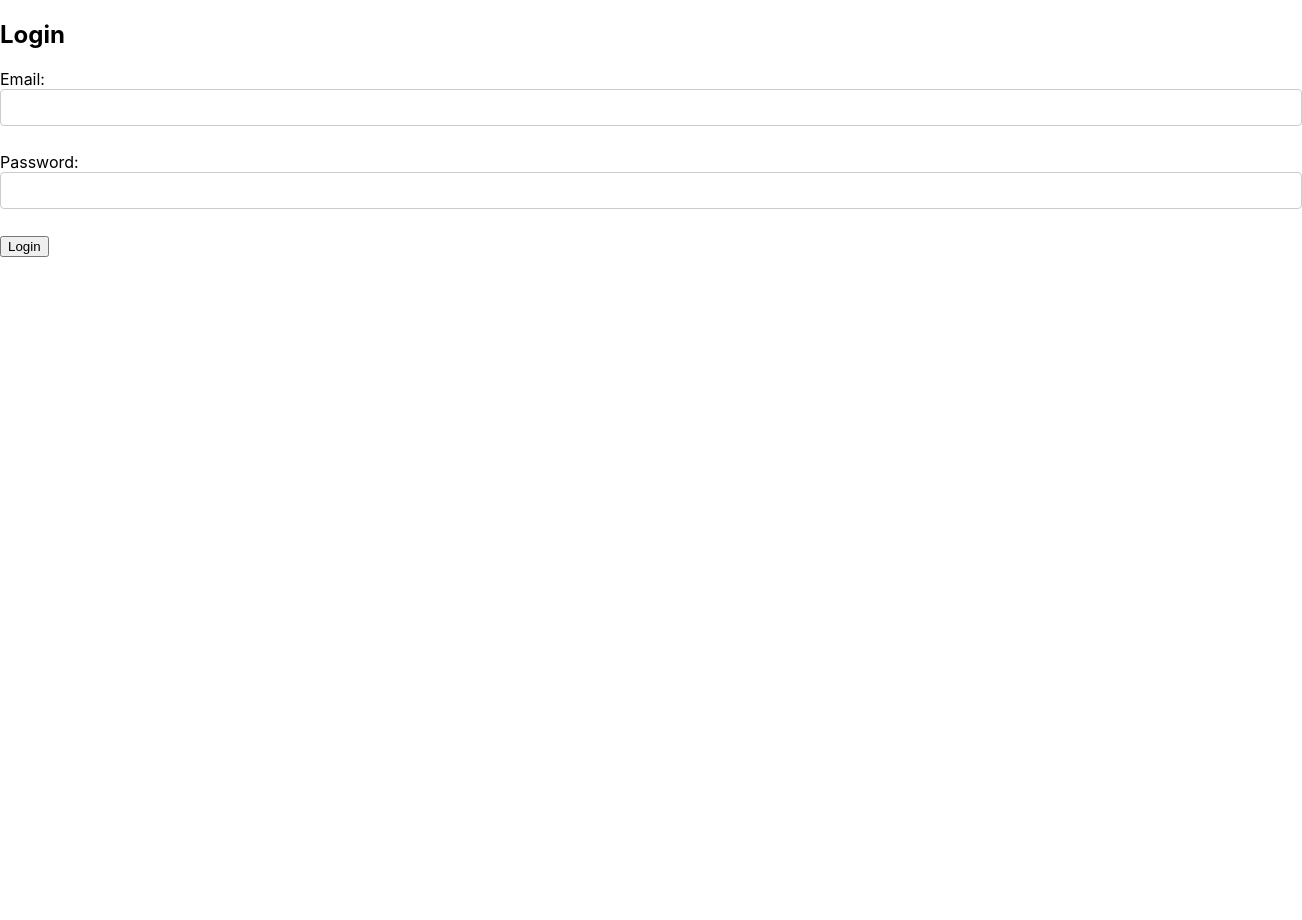
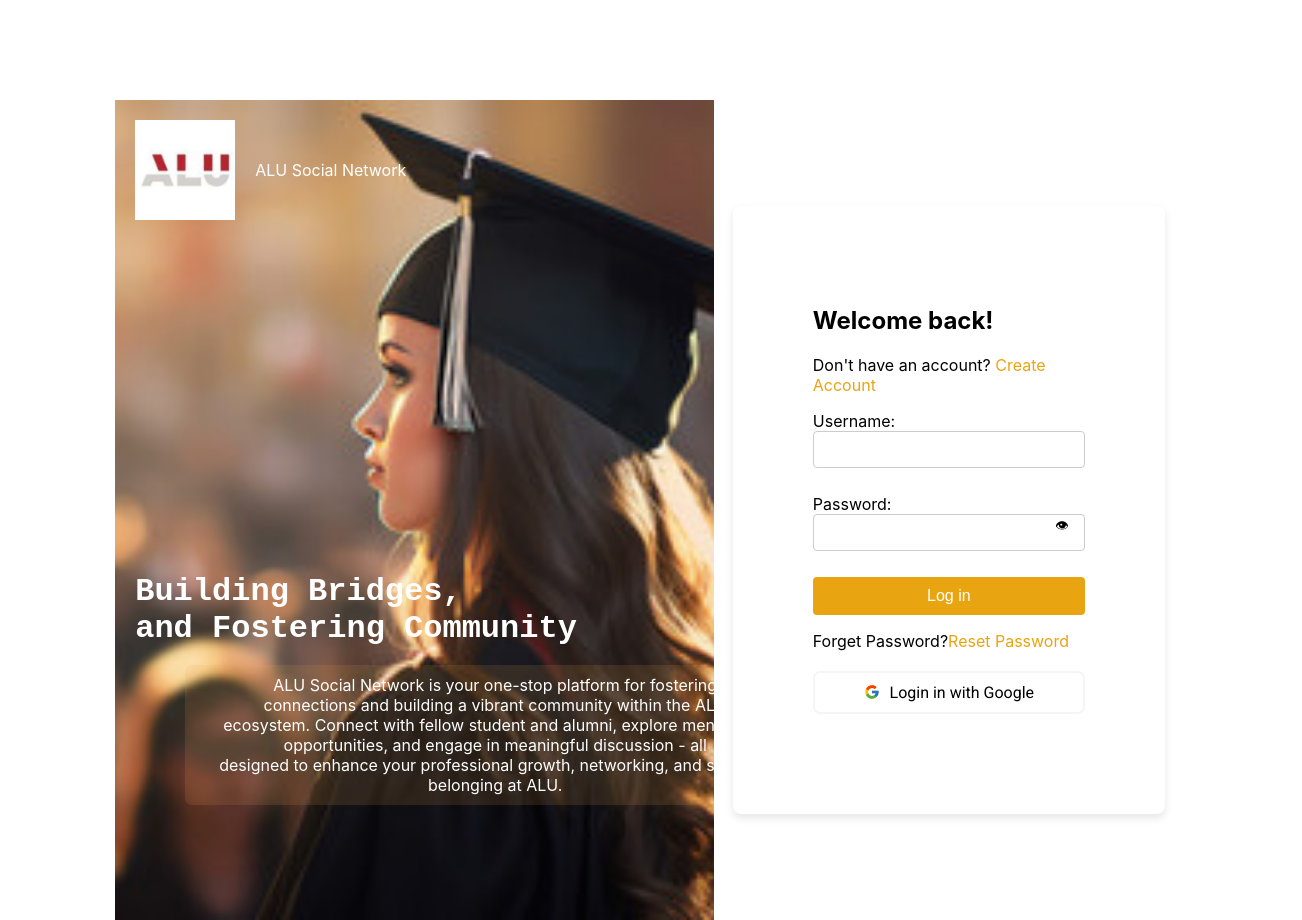
Before and after one commit to Joshua-Coded/ALU-Social-Network, a React (Create React App) app in the folder frontend/: page /login in a window 1280 px wide. Shown: the whole page, 1302 px wide, since content can reach past the window. Before the commit the page ends 800 px from the top, so only its background shows below. Built offline with nearby package versions, Linux system fonts and the light colour scheme.

Commit message:
registration and login redesigned

```diff
--- a/frontend/package.json
+++ b/frontend/package.json
@@ -8,6 +8,7 @@
     "@testing-library/user-event": "^13.5.0",
     "axios": "^1.6.8",
     "cors": "^2.8.5",
+    "jsonwebtoken": "^9.0.2",
     "react": "^18.2.0",
     "react-dom": "^18.2.0",
     "react-icons": "^5.0.1",
--- a/frontend/src/components/LoginForm.js
+++ b/frontend/src/components/LoginForm.js
@@ -1,65 +1,94 @@
 import React, { useState } from 'react';
 import { useNavigate } from 'react-router-dom';
-
+import "./login.css";
+import appLogo from '../images/background.jpeg';
+import backgroundImage from '../images/logo.jpeg';
+import { FcGoogle } from 'react-icons/fc';
 
 const LoginForm = () => {
-    const [credentials, setCredentials] = useState({ email: '', password: '' });
+    const [user, setUser] = useState({
+        username: '',
+        password: '',
+    });
+
+    const [showPassword, setShowPassword] = useState(false);
     const [error, setError] = useState('');
-    const [success, setSuccess] = useState('');
     const navigate = useNavigate();
 
-
-    const handleChange = (e) => {
-        setError('');
-        setCredentials({ ...credentials, [e.target.name]: e.target.value.trim() });
+    const handleChange = (event) => {
+        const { name, value } = event.target;
+        setUser((prevUser) => ({
+            ...prevUser,
+            [name]: value,
+        }));
     };
 
-    const handleSubmit = async (e) => {
-        e.preventDefault();
-        setError('');
-        setSuccess('');
+    const togglePasswordVisibility = () => {
+        setShowPassword(!showPassword);
+    };
+
+    const handleSubmit = async (event) => {
+        event.preventDefault();
+
+        // Ensure all fields are filled
+        if (!user.username || !user.password) {
+            setError('Please fill in all fields.');
+            return;
+        }
 
         try {
             const response = await fetch('http://localhost:5000/api/users/login', {
                 method: 'POST',
-                headers: { 'Content-Type': 'application/json' },
-                body: JSON.stringify(credentials),
+                headers: {
+                    'Content-Type': 'application/json',
+                },
+                body: JSON.stringify({
+                    username: user.username,
+                    password: user.password,
+                }),
             });
 
             const data = await response.json();
+
             if (!response.ok) {
-                throw new Error(data.message || 'Login failed. Please check your credentials and try again.');
+                throw new Error(data.msg || 'Login failed');
             }
 
-
-            console.log('Login successful:', data);
-            setSuccess('Login successful. Redirecting to dashboard...');
-            localStorage.setItem('token', data.token);
-
-            // Redirect to dashboard after a delay
-            setTimeout(() => {
+            // Navigate to login upon successful registration
             navigate('/dashboard');
-            }, 2000);
         } catch (error) {
-            console.error("An error occurred during login:", error.message);
-            setError(error.message);
+            console.error('Login failed:', error);
+            setError(error instanceof Error ? error.message : "An unexpected error occurred");
         }
     };
 
-
     return (
+        <div className="container">
+            <div className="background-section" style={{ backgroundImage: `url(${backgroundImage})` }}>
+                <span className="logo-and-text">
+                    <img src={appLogo} alt="ALU Logo" className="alu-logo" />
+                    <p className="network-text">ALU Social Network</p>
+                </span>
+                <span className='span-us'>
+                    <h1>Building Bridges, <br /> and Fostering Community</h1>
+                    <p className='small-text'>ALU Social Network is your one-stop platform for fostering <br />
+                        connections and building a vibrant community within the ALU <br />
+                        ecosystem. Connect with fellow student and alumni, explore mentorship opportunities, and engage in meaningful discussion - all <br />
+                        designed to enhance your professional growth, networking, and sense of belonging at ALU.</p>
+                </span>
+            </div>
             <div className="login-container">
-            <h2>Login</h2>
+                <h2>Welcome back!</h2>
+                <p>Don't have an account? <span className='span-me'>Create Account</span></p>
                 {error && <div className="error-message">{error}</div>}
-            {success && <div className="success-message">{success}</div>}
                 <form onSubmit={handleSubmit}>
                     <div className="form-group">
-                    <label htmlFor="email">Email:</label>
+                        <label htmlFor="username">Username:</label>
                         <input
-                        type="email"
-                        id="email"
-                        name="email"
-                        value={credentials.email}
+                            type="text"
+                            id="username"
+                            name="username"
+                            value={user.username}
                             onChange={handleChange}
                             required
                         />
@@ -67,18 +96,32 @@ const LoginForm = () => {
                     <div className="form-group">
                         <label htmlFor="password">Password:</label>
                         <input
-                        type="password"
+                            type={showPassword ? "text" : "password"}
                             id="password"
                             name="password"
-                        value={credentials.password}
+                            value={user.password}
                             onChange={handleChange}
                             required
                         />
+                        <button type="button" onClick={togglePasswordVisibility}>
+                            {showPassword ? '🙈' : '👁'}
+                        </button>
                     </div>
-                <button type="submit" className="login-button">Login</button>
+                    <button type="submit" className="login-button">Log in</button>
                 </form>
+
+                <p>
+                    Forget Password?<span className='span-me'>Reset Password</span>
+                </p>
+                {/* onClick={handleGoogleLogin} */}
+                <button className="google-login-button" >
+                    <FcGoogle className="google-icon" />
+                    Login in with Google
+                </button>
+            </div>
         </div>
     );
+
 };
 
 export default LoginForm;
--- a/frontend/src/components/login.css
+++ b/frontend/src/components/login.css
@@ -1,11 +1,230 @@
-.flash-message {
-    padding: 10px;
-    margin-bottom: 15px;
-    border: 1px solid transparent;
-    border-radius: 4px;
-    color: #155724;
-    background-color: #d4edda;
-    border-color: #c3e6cb;
-    text-align: center;
-    font-weight: bold;
+@import url('https://fonts.googleapis.com/css2?family=Roboto:wght@400;500&display=swap');
+
+/* Apply base styles first, assuming they are for mobile views */
+.container {
+    display: flex;
+    flex-direction: column;
+    margin: 0 auto;
+    padding: 0 20px;
+    max-width: 85%;
+    margin-top: 100px;
 }
+
+.background-section {
+    width: 100%;
+    background-size: cover;
+    padding: 20px;
+    box-sizing: border-box;
+    display: flex;
+    flex-direction: column;
+    justify-content: center;
+    padding: 100px;
+    align-items: flex-start;
+    height: 400px;
+    width: 900px;
+    overflow: hidden;
+    position: relative;
+    color: white;
+}
+
+.logo-and-text {
+    display: flex;
+    align-items: center;
+    margin: 0;
+    padding: 0;
+}
+
+.alu-logo {
+    width: 80px;
+    height: auto;
+    margin-right: 10px;
+}
+
+
+.span-us h1 {
+    text-align: left;
+    margin-left: 150px !important;
+    font-family: 'Courier New', Courier, monospace;
+    font-weight: 600;
+}
+
+.small-text {
+    margin-left: 200px !important;
+    margin-top: 100px;
+}
+
+.span-us {
+    margin-top: 20px;
+    padding: 0;
+}
+
+.form-group input,
+.google-login-button,
+.login-button {
+    width: 100%;
+    box-sizing: border-box;
+}
+
+
+
+@media (min-width: 768px) {
+    .container {
+        display: flex;
+        justify-content: space-evenly;
+        align-items: center;
+    }
+
+    .background-section {
+        display: flex;
+        flex-direction: column;
+        justify-content: center;
+        align-items: flex-start;
+        padding: 20px;
+        background-size: contain;
+        background-position: center;
+        height: 700px !important;
+        position: relative;
+        text-align: center;
+        color: white;
+        width: 50% !important;
+    }
+
+    .span-us {
+        margin-top: 350px;
+        margin-left: -250px;
+        padding: 100px;
+        letter-spacing: 4;
+    }
+
+
+    .small-text {
+        background-color: rgba(222, 158, 75, 0.139);
+        width: 100%;
+        margin-right: 250px !important;
+        border-radius: 7px;
+        margin-right: 200px;
+        padding: 10px;
+        margin-top: 10px;
+    }
+
+    .logo-and-text {
+        position: absolute;
+        top: 0;
+        left: 0;
+        display: flex;
+        align-items: center;
+        width: 100%;
+        padding: 20px;
+    }
+
+    .alu-logo {
+        width: 100px;
+        margin-right: 20px;
+    }
+
+    .network-text,
+    .small-text {
+        margin: 0;
+    }
+
+    h1,
+    .small-text {
+        max-width: 600px;
+        margin: 0 auto;
+        padding: 8px 0;
+    }
+
+
+    :root {
+        --welcome-color: black;
+        --login-link-color: rgb(233, 164, 17);
+        --create-account-button-bg: rgb(233, 164, 17);
+        --terms-privacy-color: rgb(233, 164, 17);
+    }
+
+    .login-container {
+        background: white;
+        padding: 80px;
+        border-radius: 8px;
+        box-shadow: 0 4px 8px rgba(0, 0, 0, 0.1);
+        width: 25%;
+    }
+
+    .login-container h2,
+    .login-container p {
+        color: var(--welcome-color);
+    }
+
+    .span-me {
+        color: var(--login-link-color);
+        cursor: pointer;
+    }
+
+    .login-button {
+        background-color: var(--create-account-button-bg);
+        color: #fff;
+        border: none;
+        padding: 10px 15px;
+        border-radius: 4px;
+        cursor: pointer;
+        font-size: 1rem;
+        display: block;
+        width: 100%;
+        margin-top: 1rem;
+    }
+
+    .terms span {
+        color: var(--login-link-color);
+
+    }
+
+
+    .form-group {
+        position: relative;
+        margin-bottom: 2rem;
+    }
+
+    .form-group input {
+        width: 0%;
+        padding: 10px;
+        border: 1px solid #ccc;
+        border-radius: 4px;
+        margin-bottom: 10px;
+    }
+
+    .form-group button {
+        position: absolute;
+        top: 50%;
+        right: 10px;
+        transform: translateY(-50%);
+        border: none;
+        background: transparent;
+        cursor: pointer;
+    }
+
+    .error-message {
+        color: red;
+        margin-bottom: 1rem;
+    }
+
+    .google-login-button {
+        background-color: white;
+        color: black;
+        border: 2px solid whitesmoke;
+        padding: 10px 15px;
+        border-radius: 7px;
+        cursor: pointer;
+        font-size: 1rem;
+        display: flex;
+        align-items: center;
+        justify-content: center;
+        width: 100%;
+        margin: 20px auto;
+        font-family: 'Roboto', sans-serif;
+    }
+
+    .google-icon {
+        margin-right: 10px;
+    }
+
+}
--- a/frontend/src/components/RegisterForm.css
+++ b/frontend/src/components/register.css
@@ -1,20 +1,20 @@
 @import url('https://fonts.googleapis.com/css2?family=Roboto:wght@400;500&display=swap');
-
 
 .container {
     display: flex;
     min-height: 100vh;
+    flex-direction: row;
 }
 
 .background-section {
     display: flex;
-    flex-direction: column;
+    flex-direction: row;
     justify-content: center;
     align-items: flex-start;
     padding: 20px;
     background-size: cover;
     background-position: center;
-    height: 100vh;
+    height: 100;
     position: relative;
     text-align: center;
     color: white;
@@ -27,7 +27,6 @@
     padding: 100px;
     letter-spacing: 4;
 }
-
 
 .span-us .small-text {
     background-color: rgba(222, 158, 75, 0.139);
@@ -186,30 +185,162 @@ h1,
 
 /* Ensuring the h1 and paragraph are centered within the section */
 @media (min-width: 768px) {
+    .container {
+        display: flex;
+        justify-content: space-evenly;
+        align-items: center;
+    }
+
     .background-section {
-        text-align: left;
-        /* Aligns text to the left on larger screens */
-        align-items: center;
-        /* Centers content horizontally */
+        display: flex;
+        flex-direction: column;
+        justify-content: center;
+        align-items: flex-start;
+        padding: 20px;
+        background-size: cover;
+        background-position: center;
+        height: 820px !important;
+        position: relative;
+        text-align: center;
+        color: white;
+        width: 55% !important;
+    }
+
+    .span-us {
+        margin-top: 350px;
+        margin-left: -250px;
+        padding: 100px;
+        letter-spacing: 4;
+    }
+
+
+    .span-us .small-text {
+        background-color: rgba(222, 158, 75, 0.139);
+        width: 100%;
+        margin-right: 250px !important;
+        border-radius: 7px;
+        margin-left: 550px;
+        padding: 10px;
+        margin-top: 10px;
     }
 
     .logo-and-text {
         position: absolute;
-        top: 20px;
-        /* Adjust as needed */
-        left: 20px;
-        /* Adjust as needed */
-        width: auto;
-        /* Auto width for absolute positioning */
+        top: 0;
+        left: 0;
+        display: flex;
+        align-items: center;
+        width: 100%;
+        padding: 20px;
+    }
+
+    .alu-logo {
+        width: 100px;
+        margin-right: 20px;
+    }
+
+    .network-text,
+    .small-text {
+        margin: 0;
     }
 
     h1,
     .small-text {
-        text-align: center;
-        /* Centers text for medium and larger screens */
-        margin-left: 50%;
-        /* Pushes the text to the right half */
-        transform: translateX(-50%);
-        /* Correctly centers the block */
+        max-width: 600px;
+        margin: 0 auto;
+        padding: 8px 0;
     }
+
+
+    :root {
+        --welcome-color: black;
+        --login-link-color: rgb(233, 164, 17);
+        --create-account-button-bg: rgb(233, 164, 17);
+        --terms-privacy-color: rgb(233, 164, 17);
+    }
+
+    .login-container {
+        background: white;
+        padding: 80px;
+        border-radius: 8px;
+        box-shadow: 0 4px 8px rgba(0, 0, 0, 0.1);
+        width: 25%;
+    }
+
+    .login-container h2,
+    .login-container p {
+        color: var(--welcome-color);
+    }
+
+    .span-me {
+        color: var(--login-link-color);
+        cursor: pointer;
+    }
+
+    .login-button {
+        background-color: var(--create-account-button-bg);
+        color: #fff;
+        border: none;
+        padding: 10px 15px;
+        border-radius: 4px;
+        cursor: pointer;
+        font-size: 1rem;
+        display: block;
+        width: 100%;
+        margin-top: 1rem;
+    }
+
+    .terms span {
+        color: var(--login-link-color);
+
+    }
+
+    /* .form-group {
+        position: relative;
+        margin-bottom: 2rem;
+    }
+
+    .form-group input {
+        width: 0%;
+        padding: 10px;
+        border: 1px solid #ccc;
+        border-radius: 4px;
+        margin-bottom: 10px;
+    } */
+
+    .form-group button {
+        position: absolute;
+        top: 50%;
+        right: 10px;
+        transform: translateY(-50%);
+        border: none;
+        background: transparent;
+        cursor: pointer;
+    }
+
+    .error-message {
+        color: red;
+        margin-bottom: 1rem;
+    }
+
+    .google-login-button {
+        background-color: white;
+        color: black;
+        border: 2px solid whitesmoke;
+        padding: 10px 15px;
+        border-radius: 7px;
+        cursor: pointer;
+        font-size: 1rem;
+        display: flex;
+        align-items: center;
+        justify-content: center;
+        width: 100%;
+        margin: 20px auto;
+        font-family: 'Roboto', sans-serif;
+    }
+
+    .google-icon {
+        margin-right: 10px;
+    }
+
 }
```
Also changed, not shown: frontend/src/components/RegisterForm.js (+14 -20 lines), 1 other file (tests, documents, lock files or other folders). Lines whose indentation alone changed are shown as unchanged.
